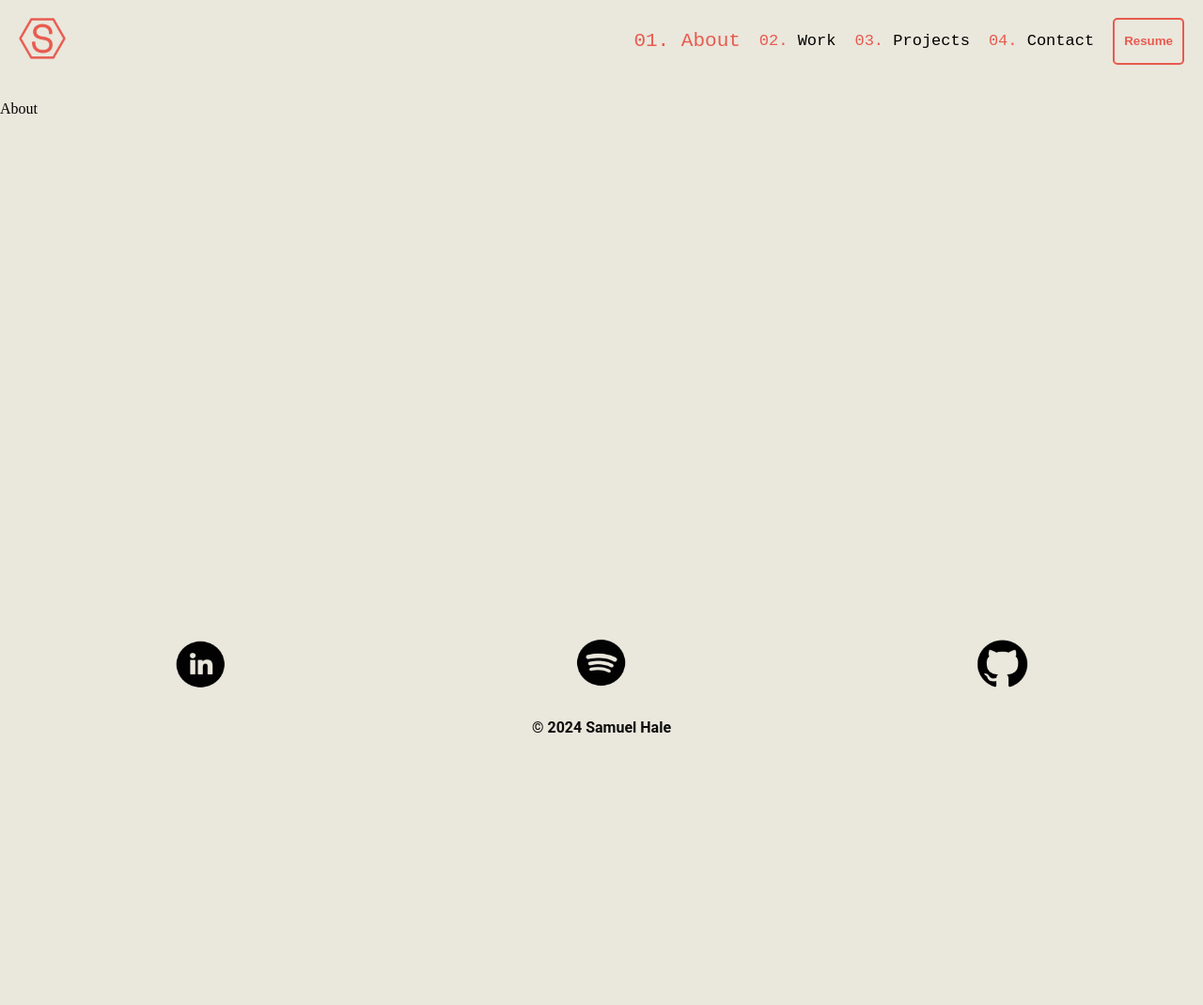
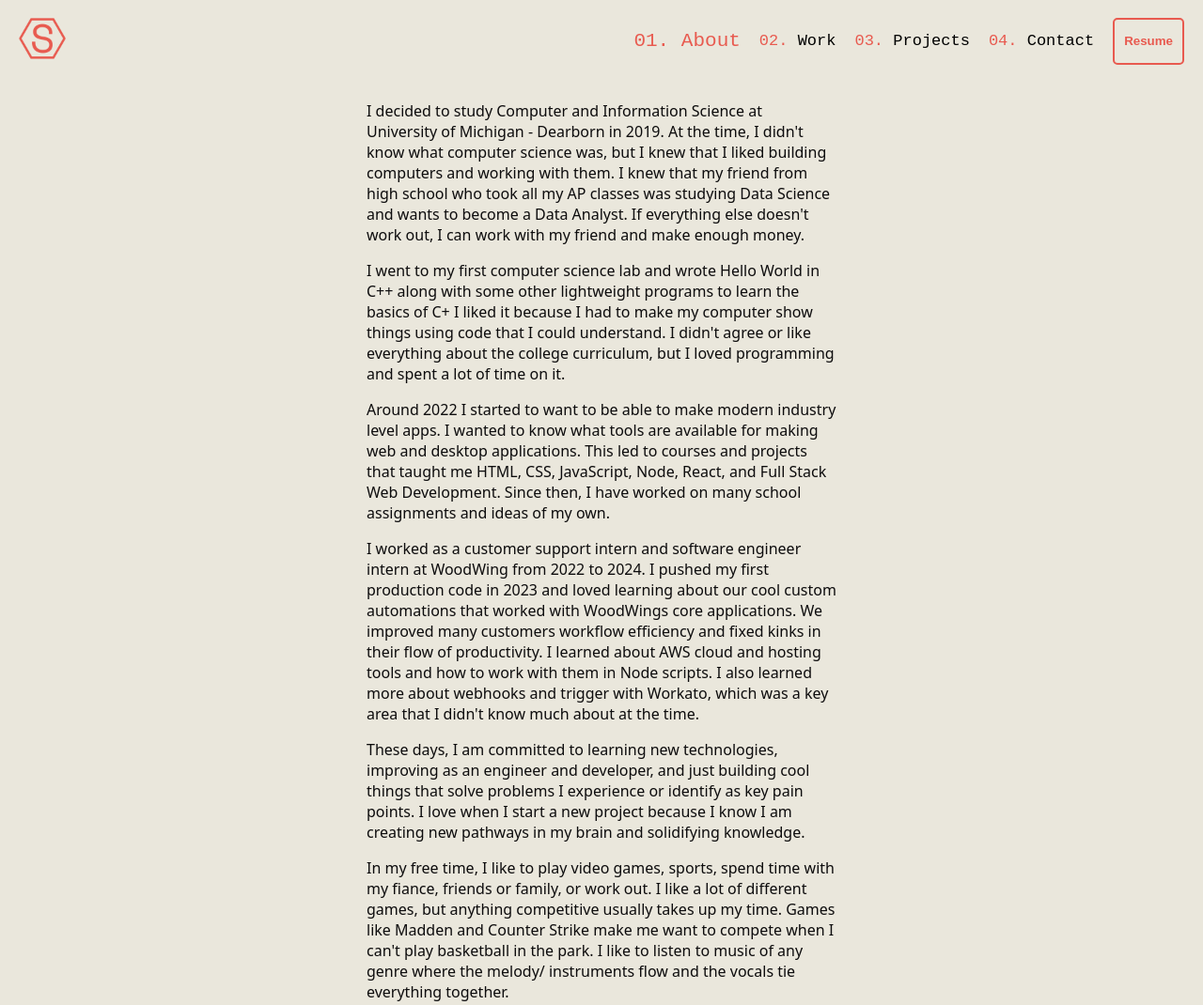
Before and after one commit to SamuelHaleDev/Portfolio, a plain HTML site: page about.html in a window 1280 px wide. Shown: the top 1070 px of the page at 94% size. Before the commit the page ends 800 px from the top, so only its background shows below. Drawn offline with nearby package versions, Linux system fonts and the light colour scheme.

Commit message:
Rough draft for about page and styling applied

```diff
--- a/about.html
+++ b/about.html
@@ -16,7 +16,22 @@
         <div id="nav-placeholder"></div>
         <script src="script.js"></script>
         <!--end of Navigation Bar-->
-        <p>About</p>
+        <div class="about-body">
+            <p class="paragraph">
+                I decided to study Computer and Information Science at University of Michigan - Dearborn in 2019. At the time, I didn't know what computer science was, but I knew that I liked building computers and working with them. I knew that my friend from high school who took all my AP classes was studying Data Science and wants to become a Data Analyst. If everything else doesn't work out, I can work with my friend and make enough money.
+            </p>
+            <p class="paragraph">
+                I went to my first computer science lab and wrote Hello World in C++ along with some other lightweight programs to learn the basics of C+ I liked it because I had to make my computer show things using code that I could understand. I didn't agree or like everything about the college curriculum, but I loved programming and spent a lot of time on it.
+            </p>
+            <p class="paragraph">
+                Around 2022 I started to want to be able to make modern industry level apps. I wanted to know what tools are available for making web and desktop applications. This led to courses and projects that taught me HTML, CSS, JavaScript, Node, React, and Full Stack Web Development. Since then, I have worked on many school assignments and ideas of my own.            </p>
+            <p class="paragraph">
+                I worked as a customer support intern and software engineer intern at WoodWing from 2022 to 2024. I pushed my first production code in 2023 and loved learning about our cool custom automations that worked with WoodWings core applications. We improved many customers workflow efficiency and fixed kinks in their flow of productivity. I learned about AWS cloud and hosting tools and how to work with them in Node scripts. I also learned more about webhooks and trigger with Workato, which was a key area that I didn't know much about at the time.            </p>
+            <p class="paragraph">
+                These days, I am committed to learning new technologies, improving as an engineer and developer, and just building cool things that solve problems I experience or identify as key pain points. I love when I start a new project because I know I am creating new pathways in my brain and solidifying knowledge.            </p>
+            <p class="paragraph">
+                In my free time, I like to play video games, sports, spend time with my fiance, friends or family, or work out. I like a lot of different games, but anything competitive usually takes up my time. Games like Madden and Counter Strike make me want to compete when I can't play basketball in the park. I like to listen to music of any genre where the melody/ instruments flow and the vocals tie everything together.            </p>
+        </div>
         <!--Footer-->
         <div id="footer-placeholder"></div>
         <script>
--- a/css/styles.css
+++ b/css/styles.css
@@ -176,3 +176,16 @@ div.nav-container > p {
     font-style: normal;
     color: #0d0c0d;
 }
+
+/* ABOUT PAGE STYLING */
+div.about-body {
+    width: 500px;
+    margin: auto;
+}
+
+p.paragraph {
+    font-family: ui-sans-serif, system-ui, -apple-system, BlinkMacSystemFont, "Segoe UI", Roboto, "Helvetica Neue", Arial, "Noto Sans", sans-serif, "Apple Color Emoji", "Segoe UI Emoji", "Segoe UI Symbol", "Noto Color Emoji";
+    font-weight: 400;
+    font-style: normal;
+    color: #0d0c0d;
+}
```
